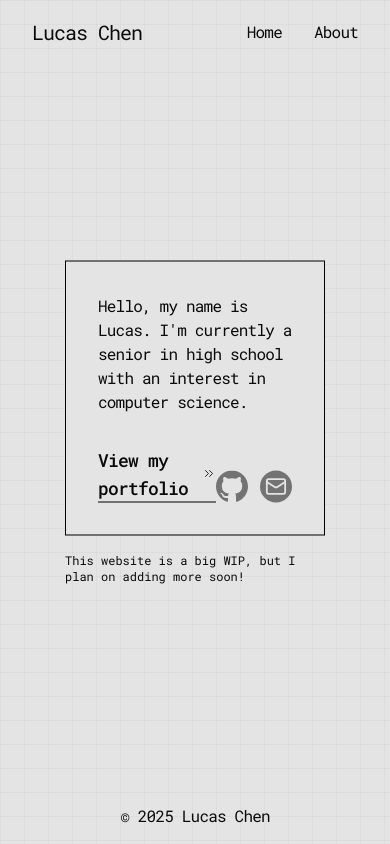
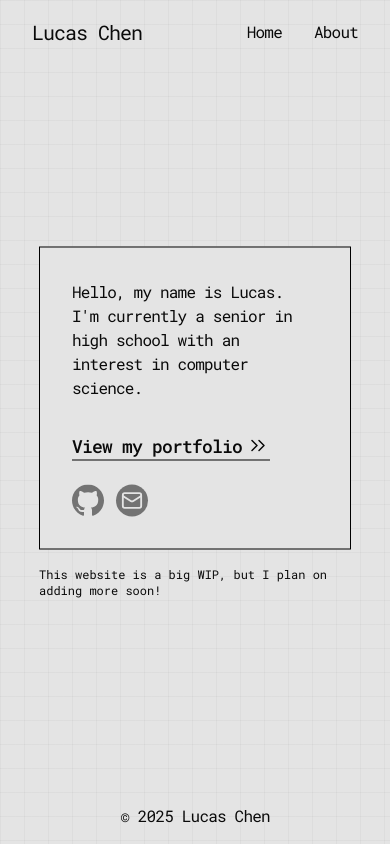
Before and after one commit to lucasch37/lucasch.me, a React (Vite) app: page / in a window 390 px wide. Built offline with nearby package versions, Linux system fonts and the light colour scheme.

Commit message:
fix: mobile scaling issues

```diff
--- a/src/app/pages/home/index.tsx
+++ b/src/app/pages/home/index.tsx
@@ -5,12 +5,12 @@ const Home = () => {
     return (
         <section className="container mx-auto px-8">
             <div className="absolute top-1/2 left-1/2 -translate-x-1/2 -translate-y-1/2">
-                <div className="bg-background flex max-w-3xl flex-col border p-8 font-mono tracking-tighter">
+                <div className="bg-background flex w-[80vw] max-w-3xl flex-col border p-8 font-mono tracking-tighter">
                     <p className="font-normal">
                         Hello, my name is Lucas. I'm currently a senior in high school with an
                         interest in computer science.
                     </p>
-                    <div className="flex items-end justify-between">
+                    <div className="flex flex-col justify-between gap-6 md:flex-row md:items-end md:gap-0">
                         <Link
                             to={"/about"}
                             className="mt-8 flex w-fit items-center gap-1 border-b text-lg font-medium"
--- a/src/components/cabinet.tsx
+++ b/src/components/cabinet.tsx
@@ -6,7 +6,7 @@ import cabinetImg from "@/assets/images/cabinet/cabinet.png";
 const Cabinet = () => {
     return (
         <>
-            <motion.div className="flex flex-col items-center space-y-[-380px] px-16 pt-[30vh] [clip-path:inset(0_0_360px_0)]">
+            <motion.div className="flex flex-col items-center space-y-[-380px] px-16 [clip-path:inset(-1000px_0_360px_0)] md:pt-[30vh]">
                 {cabinetLayout.map((file, i) => (
                     <File
                         key={i}
```
